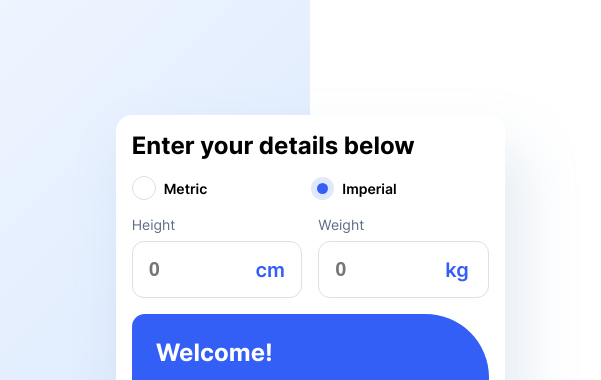
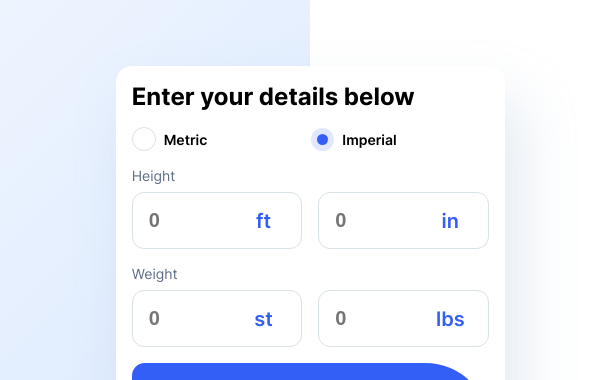
Before and after one commit to norrland90/bmi-calculator, a plain HTML site: page index.html in a window 1280 px wide. Both pictures are taken after a click on the radio button "Imperial". Shown: the top 380 px of the page, 679-1280 px from the left. Drawn offline with Linux system fonts and the light colour scheme; files whose address does not match are found by name.

Commit message:
add imperial to form including js for radio buttons

```diff
--- a/index.html
+++ b/index.html
@@ -49,15 +49,17 @@
                   >
                 </div>
               </div>
-              <div class="form__numbers">
+              <div class="form__numbers form__number--metric">
                 <div>
-                  <label for="height" class="form__number-label">Height</label>
+                  <label for="height-cm" class="form__number-label"
+                    >Height</label
+                  >
                   <div class="form__input-container">
                     <input
                       type="number"
-                      id="height"
+                      id="height-cm"
                       class="form__number-input"
-                      name="height"
+                      name="height-cm"
                       placeholder="0"
                       min="0"
                     />
@@ -65,17 +67,75 @@
                   </div>
                 </div>
                 <div>
-                  <label for="weight" class="form__number-label">Weight</label>
+                  <label for="weight-kg" class="form__number-label"
+                    >Weight</label
+                  >
                   <div class="form__input-container">
                     <input
                       type="number"
-                      id="weight"
+                      id="weight-kg"
                       class="form__number-input"
-                      name="weight"
+                      name="weight-kg"
                       placeholder="0"
                       min="0"
                     />
                     <p class="form__unit">kg</p>
+                  </div>
+                </div>
+              </div>
+              <div class="form__numbers form__number--imperial hidden">
+                <div>
+                  <label for="height-ft" class="form__number-label"
+                    >Height</label
+                  >
+                  <div class="form__input-container">
+                    <input
+                      type="number"
+                      id="height-ft"
+                      class="form__number-input"
+                      name="height-ft"
+                      placeholder="0"
+                      min="0"
+                    />
+                    <p class="form__unit">ft</p>
+                  </div>
+                  <div class="form__input-container">
+                    <input
+                      type="number"
+                      id="height-in"
+                      class="form__number-input"
+                      name="height-in"
+                      placeholder="0"
+                      min="0"
+                    />
+                    <p class="form__unit">in</p>
+                  </div>
+                </div>
+                <div>
+                  <label for="weight-st" class="form__number-label"
+                    >Weight</label
+                  >
+                  <div class="form__input-container">
+                    <input
+                      type="number"
+                      id="weight-st"
+                      class="form__number-input"
+                      name="weight-st"
+                      placeholder="0"
+                      min="0"
+                    />
+                    <p class="form__unit">st</p>
+                  </div>
+                  <div class="form__input-container">
+                    <input
+                      type="number"
+                      id="weight-lbs"
+                      class="form__number-input"
+                      name="weight-lbs"
+                      placeholder="0"
+                      min="0"
+                    />
+                    <p class="form__unit">lbs</p>
                   </div>
                 </div>
               </div>
--- a/resources/css/style.css
+++ b/resources/css/style.css
@@ -209,6 +209,22 @@ section {
   margin-bottom: 1rem;
 }
 
+.form__number--imperial div {
+  display: grid;
+  grid-template-columns: 1fr 1fr;
+  column-gap: 1rem;
+}
+
+.form__number--imperial label {
+  display: grid;
+  grid-column: 1 / span 2;
+}
+
+.form__numbers.hidden {
+  /* higher specificity than .hidden */
+  display: none;
+}
+
 .form__input-container {
   display: grid;
   grid-template-columns: 1fr 4rem;
@@ -305,7 +321,7 @@ section {
 }
 
 @media (min-width: 700px) {
-  .form__numbers {
+  .form__numbers--metric {
     grid-template-columns: 1fr 1fr;
   }
 
--- a/resources/js/script.js
+++ b/resources/js/script.js
@@ -0,0 +1,18 @@
+// const formRadioButtons = document.querySelector('.form__radio-buttons');
+const formNumbersMetric = document.querySelector('.form__number--metric');
+const formNumbersImperial = document.querySelector('.form__number--imperial');
+const inputMetric = document.getElementById('metric');
+const inputImperial = document.getElementById('imperial');
+
+function hideImperial() {
+  formNumbersImperial.classList.add('hidden');
+  formNumbersMetric.classList.remove('hidden');
+}
+
+function hideMetric() {
+  formNumbersMetric.classList.add('hidden');
+  formNumbersImperial.classList.remove('hidden');
+}
+
+inputMetric.addEventListener('input', hideImperial);
+inputImperial.addEventListener('input', hideMetric);
```
